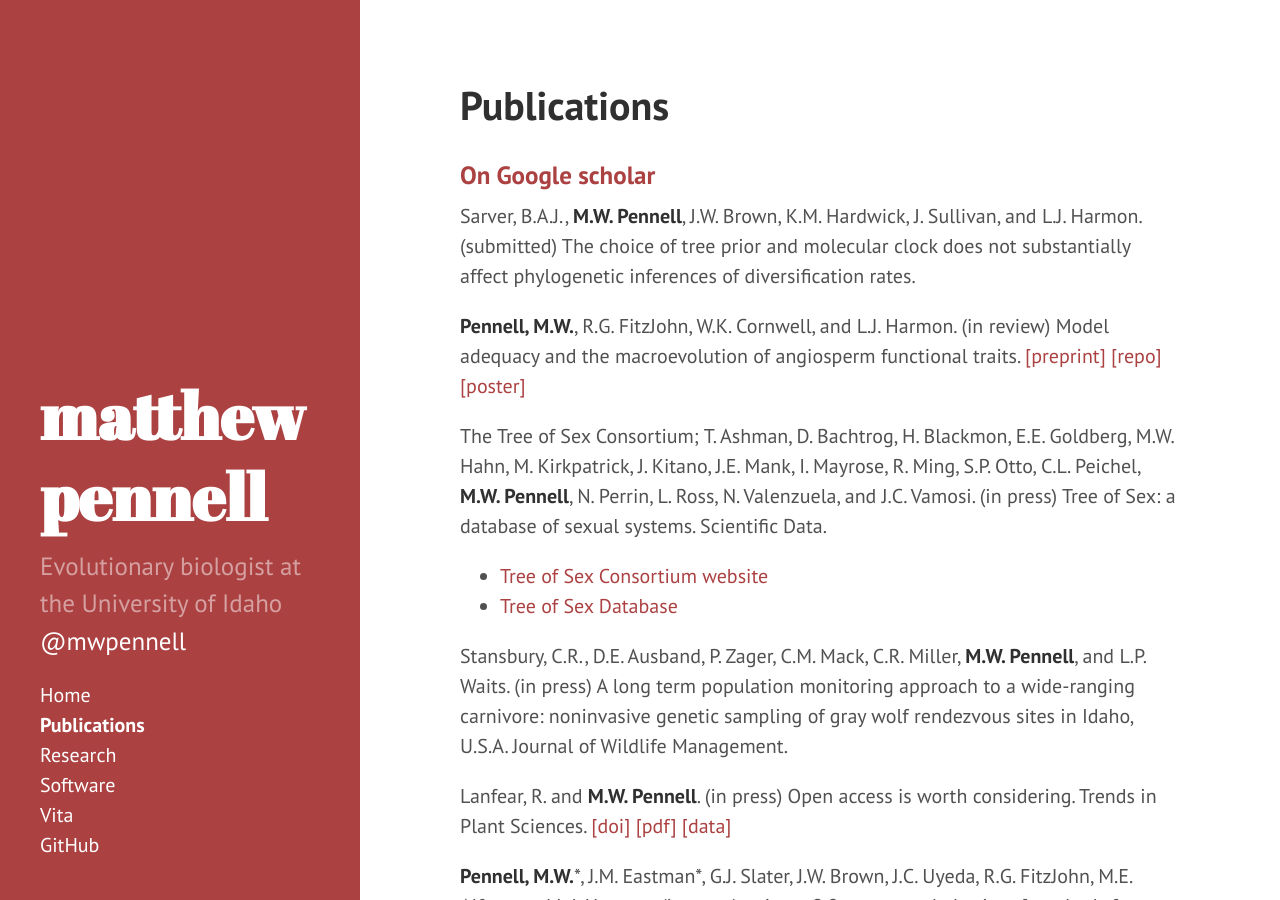
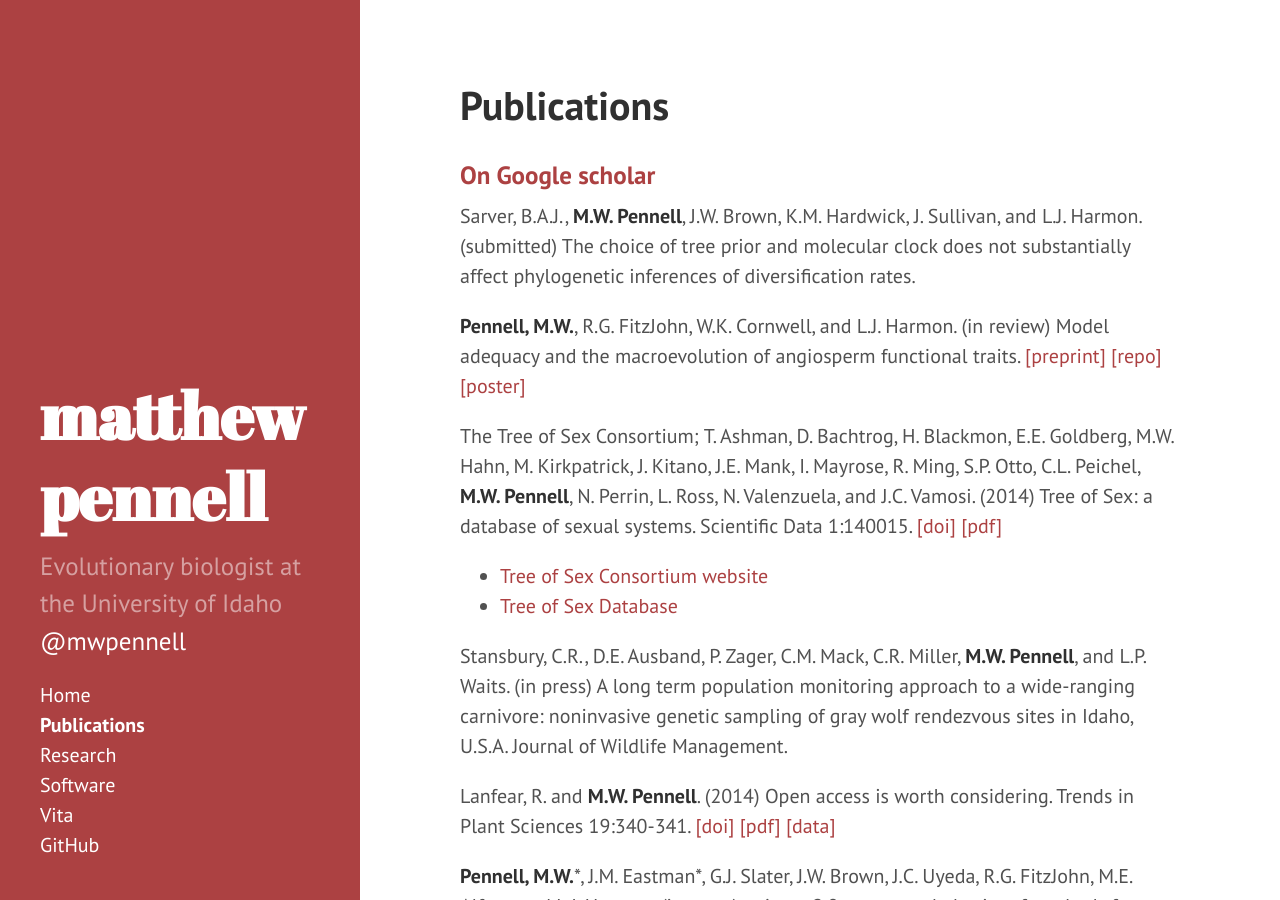
Before and after one commit to atredennick/mwpennell.github.io, a Jekyll site: the page built from publications.md, in a window 1280 px wide and 900 px high. Built offline with Jekyll 4.4.1, drawn with Linux system fonts in a browser that asks for light colours; Markdown is read by kramdown in place of the engine named in the settings.

Commit message:
add pdf of tree of sex pub

```diff
--- a/publications.md
+++ b/publications.md
@@ -10,14 +10,14 @@ Sarver, B.A.J., **M.W. Pennell**, J.W. Brown, K.M. Hardwick, J. Sullivan, and L.
 
 **Pennell, M.W.**, R.G. FitzJohn, W.K. Cornwell, and L.J. Harmon. (in review) Model adequacy and the macroevolution of angiosperm functional traits. [[preprint]](http://biorxiv.org/content/early/2014/04/07/004002) [[repo]](https://github.com/richfitz/modeladequacy) [[poster]](http://figshare.com/articles/_In_adequacy_of_phylogenetic_trait_models_Evo_Wibo_poster_/1008468)
 
-The Tree of Sex Consortium; T. Ashman, D. Bachtrog, H. Blackmon, E.E. Goldberg, M.W. Hahn, M. Kirkpatrick, J. Kitano, J.E. Mank, I. Mayrose, R. Ming, S.P. Otto, C.L. Peichel, **M.W. Pennell**, N. Perrin, L. Ross, N. Valenzuela, and J.C. Vamosi. (in press) Tree of Sex: a database of sexual systems. Scientific Data.
+The Tree of Sex Consortium; T. Ashman, D. Bachtrog, H. Blackmon, E.E. Goldberg, M.W. Hahn, M. Kirkpatrick, J. Kitano, J.E. Mank, I. Mayrose, R. Ming, S.P. Otto, C.L. Peichel, **M.W. Pennell**, N. Perrin, L. Ross, N. Valenzuela, and J.C. Vamosi. (2014) Tree of Sex: a database of sexual systems. Scientific Data 1:140015. [[doi]](http://www.nature.com/articles/sdata201415) [[pdf]]({{url}}/pdfs/tree-of-sex.pdf)
 
 * [Tree of Sex Consortium website](http://treeofsex.org/)
 * [Tree of Sex Database](http://traitdb-dev.nescent.org/)
 
 Stansbury, C.R., D.E. Ausband, P. Zager, C.M. Mack, C.R. Miller, **M.W. Pennell**, and L.P. Waits. (in press) A long term population monitoring approach to a wide-ranging carnivore: noninvasive genetic sampling of gray wolf rendezvous sites in Idaho, U.S.A. Journal of Wildlife Management.
 
-Lanfear, R. and **M.W. Pennell**. (in press) Open access is worth considering. Trends in Plant Sciences. [[doi]](http://www.sciencedirect.com/science/article/pii/S1360138514001058#) [[pdf]]({{url}}/pdfs/lanfear-trpl-2014.pdf) [[data]](http://dx.doi.org/10.6084/m9.figshare.956240)
+Lanfear, R. and **M.W. Pennell**. (2014) Open access is worth considering. Trends in Plant Sciences 19:340-341. [[doi]](http://www.sciencedirect.com/science/article/pii/S1360138514001058#) [[pdf]]({{url}}/pdfs/lanfear-trpl-2014.pdf) [[data]](http://dx.doi.org/10.6084/m9.figshare.956240)
 
 **Pennell, M.W.**\*, J.M. Eastman\*, G.J. Slater, J.W. Brown, J.C. Uyeda, R.G. FitzJohn, M.E. Alfaro, and L.J. Harmon. (in press) geiger v2.0: an expanded suite of methods for fitting macroevolutionary models to phylogenetic trees. Bioinformatics. [[doi]](http://bioinformatics.oxfordjournals.org/content/early/2014/05/06/bioinformatics.btu181) [[pdf]]({{url}}/pdfs/pennell-bioinf-2014.pdf)
 
```
Also changed, not shown: 1 other file.
